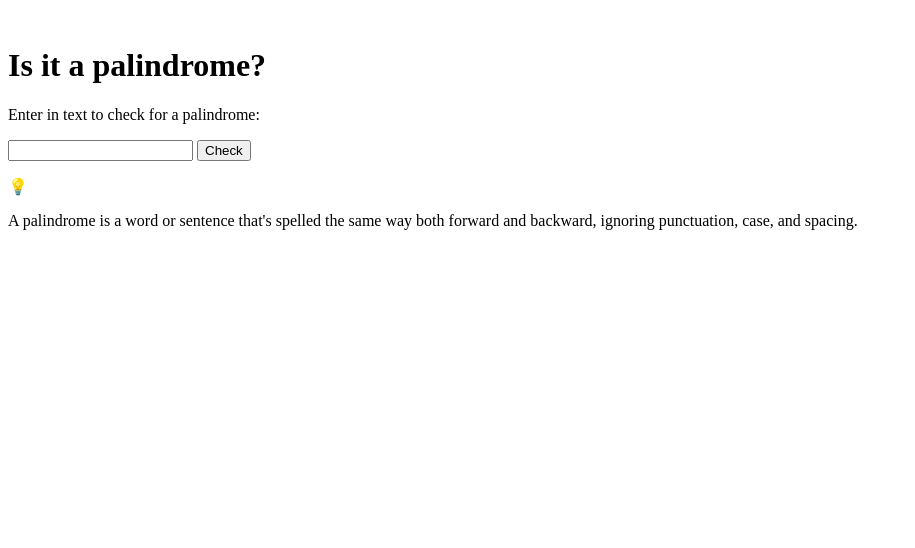
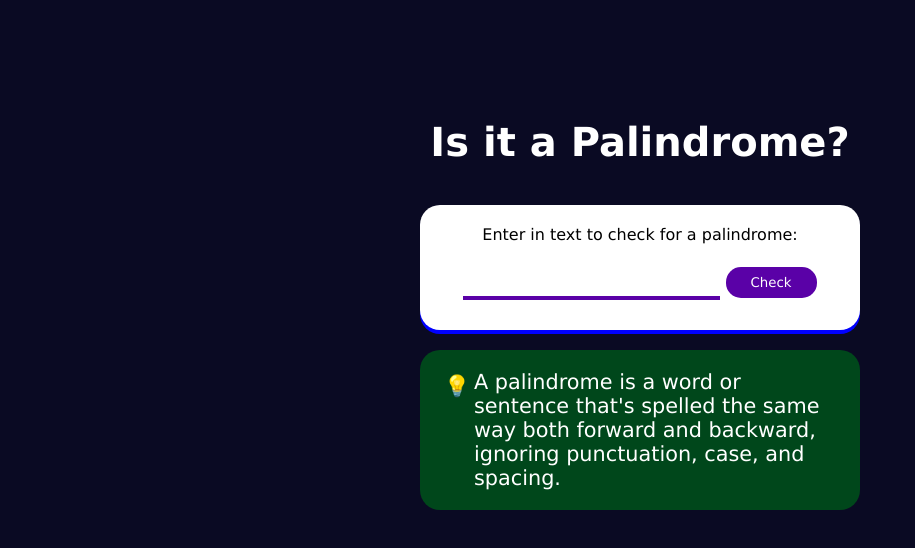
Before and after one commit to ahambly23/fcc-palindrome, a plain HTML site: page index.html in a window 1280 px wide. Shown: the whole page, without its empty margins (0-915 px from the left). Drawn offline with Linux system fonts and the light colour scheme.

Commit message:
Completed project

```diff
--- a/index.html
+++ b/index.html
@@ -8,17 +8,17 @@
     </head>
     <body>
         <img>
-        <h1>Is it a palindrome?</h1>
-        <div>
+        <h1>Is it a Palindrome?</h1>
+        <div class="main">
             <p>Enter in text to check for a palindrome:</p>
             <div class="palin-container">
                 <input id="text-input" type="text">
                 <button id="check-btn">Check</button>
+                <p id="result"></p>
             </div>
         </div>
-        <p id="result"></p>
         <div id="tooltip">
-            <p>&#128161;</p>
+            <p class="lightbulb">&#128161;</p>
             <p>A palindrome is a word or sentence that's spelled the same way both forward and backward, ignoring punctuation, case, and spacing.</p>
         </div>
             <script src="script.js"></script>
--- a/script.js
+++ b/script.js
@@ -17,15 +17,15 @@ const getPalindrome = function (str) {
 }
 
 checkButton.addEventListener("click", () => {
-    result.textContent = '';
+    result.innerHTML = '';
     let phrase = textInput.value;
     textInput.value = '';
 
     if (phrase === '') {
         alert("Please input a value");
     } else if (getPalindrome(phrase)) {
-        result.textContent = `${phrase} is a palindrome`;
+        result.innerHTML = `<strong>${phrase}</strong> is a palindrome`;
     } else {
-        result.textContent = `${phrase} is not a palindrome`;
+        result.innerHTML = `<strong>${phrase}</strong> is not a palindrome`;
     }
 })
--- a/styles.css
+++ b/styles.css
@@ -0,0 +1,72 @@
+* {
+    margin: 0;
+    padding: 0;
+    font-family: Verdana, Geneva, Tahoma, sans-serif;
+}
+
+html {
+    background-color: #0a0a23;
+}
+
+h1 {
+    color: white;
+    text-align: center;
+    font-size: 40px;
+    margin: 100px 0 40px 0;
+}
+
+.main {
+    background-color: white;
+    border-radius: 20px;
+    box-shadow: 0 4px 0 0 blue;
+    width: 400px;
+    text-align: center;
+    margin: 0 auto;
+    padding: 20px;
+}
+
+.main p {
+    margin-bottom: 20px;
+}
+
+.palin-container {
+    margin: 10px;
+}
+
+#text-input {
+    border: none;
+    border-bottom: 4px solid #5a01a7;
+    outline: none;
+    text-align: center;
+    padding: 4px;
+    font-size: 20px;
+}
+
+#check-btn {
+    padding: 8px 25px;
+    background-color: #5a01a7;
+    color: white;
+    border-radius: 15px;
+    border: none;
+}
+
+#result {
+    font-size: 22px;
+    margin: 10px;
+}
+
+#tooltip {
+    background-color: #00471b;
+    padding: 20px;
+    border-radius: 20px;
+    width: 400px;
+    margin: 0 auto;
+    display: flex;
+    color: white;
+    font-size: 20.8px;
+    margin-top: 20px;
+}
+
+.lightbulb {
+    padding: 4px;
+}
```
